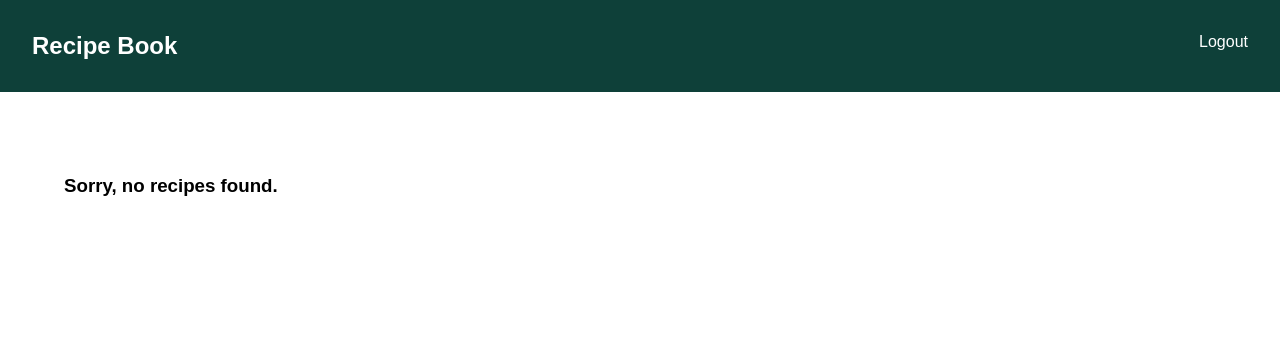
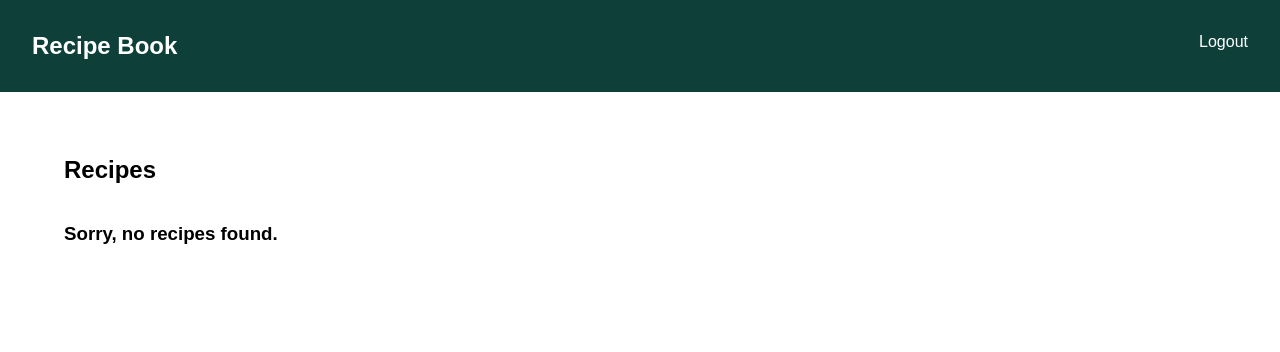
Before and after one commit to Angelo-Funelas/recipebook-funelas-martinangelo, a Django app: page /recipes/list in a window 1280 px wide. Shown: the top 352 px of the page. Run offline with Django 4.2, Linux system fonts and the light colour scheme; the visitor is signed in with stand-in values (Sample User, id 1); data that the repository does not hold is empty.

Commit message:
Added page headings

```diff
--- a/recipebook/ledger/templates/index.html
+++ b/recipebook/ledger/templates/index.html
@@ -2,6 +2,7 @@
 {% load static %}
 {% block title %}Recipe List{% endblock %}
 {% block body %}
+    <h2>Recipes</h2>
     <article>
         {% if recipes %}
             {% for recipe in recipes %}
--- a/recipebook/ledger/templates/registration/login.html
+++ b/recipebook/ledger/templates/registration/login.html
@@ -2,6 +2,7 @@
 {% load static %}
 {% block title %}Recipe Book - Login{% endblock %}
 {% block body %}
+    <h2>Login</h2>
     <form method="POST">
         {% csrf_token %}
         {{ form.as_p }}
```
